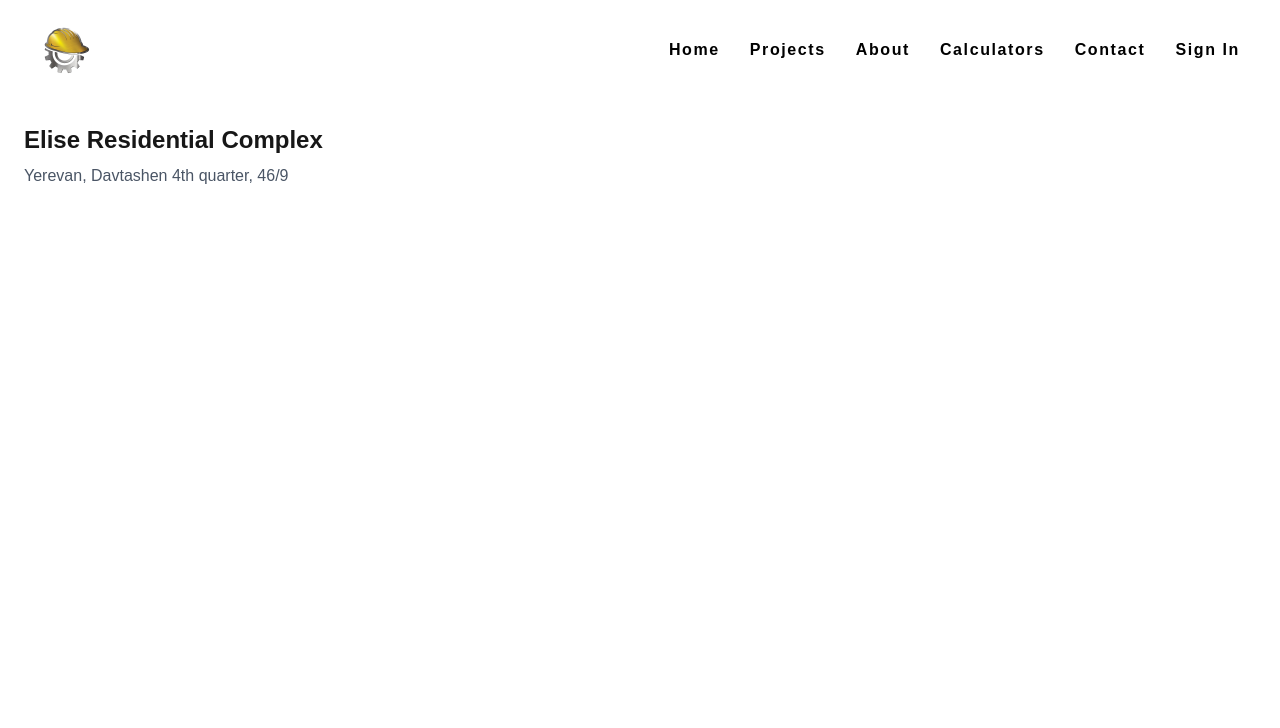
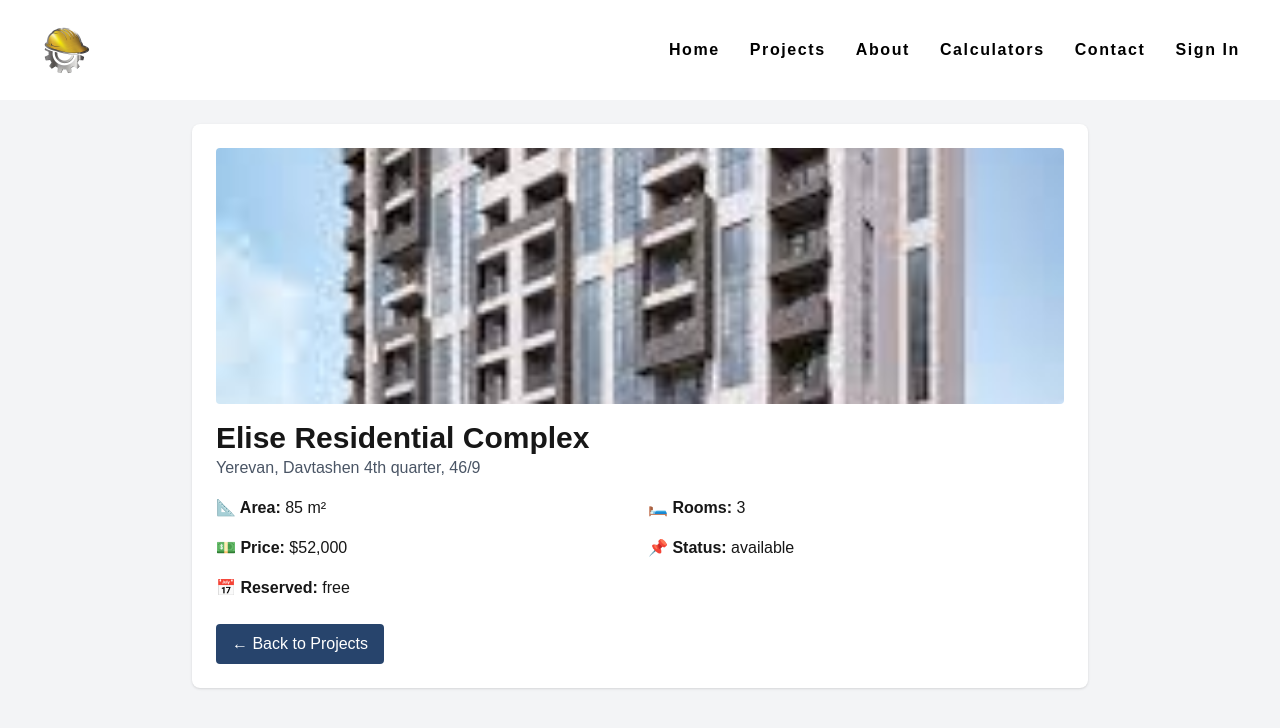
Before and after one commit to karart1981/construction-company-next, a Next.js app: page /projects/1 in a window 1280 px wide. Shown: the top 728 px of the page. Built offline with nearby package versions, Linux system fonts and the light colour scheme; data requests are answered from the project's data file.

Commit message:
I created details page,but there is typeError

```diff
--- a/src/app/projects/[id]/page.tsx
+++ b/src/app/projects/[id]/page.tsx
@@ -2,90 +2,78 @@
 
 import { useEffect, useState } from 'react';
 import { useParams } from 'next/navigation';
+import Image from 'next/image';
+import Link from 'next/link';
 
-export default function ProjectDetails() {
+interface Building {
+  id: number;
+  name: string;
+  area: number;
+  rooms: number;
+  price: number;
+  status: string;
+  reserved: string;
+  image: string;
+  location: string;
+}
+
+export default function ProjectDetailPage() {
   const params = useParams();
   const id = params?.id;
-  const [building, setBuilding] = useState<any>(null);
+  const [building, setBuilding] = useState<Building | null>(null);
   const [loading, setLoading] = useState(true);
-  const [error, setError] = useState<string | null>(null);
 
   useEffect(() => {
     if (!id) return;
 
-    fetch(`http://localhost:4000/buildings`)
+    fetch(`http://localhost:4000/buildings/${id}`)
       .then(res => res.json())
       .then(data => {
-        console.log('API response:', data);
-
-        // Handle case where data is an array or an object with 'buildings' property
-        const buildings = Array.isArray(data) ? data : data?.buildings;
-
-        if (!buildings) {
-          setError('Invalid API response structure.');
-          setLoading(false);
-          return;
-        }
-
-        const b = buildings.find((b: any) => b.id === parseInt(id as string));
-
-        if (!b) {
-          setError('Building not found.');
-        } else {
-          setBuilding(b);
-        }
-
+        setBuilding(data);
         setLoading(false);
       })
       .catch(err => {
         console.error(err);
-        setError('Failed to fetch buildings.');
         setLoading(false);
       });
   }, [id]);
 
-  const handleBuy = (aptId: number) => {
-    const updated = building.apartments.map((apt: any) =>
-      apt.id === aptId ? { ...apt, status: 'sold' } : apt
-    );
-    setBuilding({ ...building, apartments: updated });
-  };
+  if (loading) {
+    return <div className="p-10 text-center text-gray-600">Loading...</div>;
+  }
 
-  if (loading) return <div>Loading...</div>;
-  if (error) return <div className="text-red-600">{error}</div>;
-  if (!building) return <div>Building not found.</div>;
+  if (!building) {
+    return <div className="p-10 text-center text-red-500">Building not found</div>;
+  }
 
   return (
-    <div className="p-6">
-      <h1 className="text-2xl font-bold mb-2">{building.name}</h1>
-      <p className="text-gray-600 mb-6">{building.location}</p>
-      <div className="grid grid-cols-1 md:grid-cols-3 gap-4">
-        {building.apartments?.map((apt: any) => (
-          <div key={apt.id} className="border rounded p-4 shadow">
-            <h2 className="text-lg font-semibold">{apt.name}</h2>
-            <p>📐 {apt.area} m²</p>
-            <p>🛏️ {apt.rooms} rooms</p>
-            <p>💵 ${apt.price.toLocaleString()}</p>
-            <p>
-              Status:{" "}
-              <span
-                className={
-                  apt.status === 'available' ? 'text-green-600' : 'text-red-500'
-                }
-              >
-                {apt.status}
-              </span>
-            </p>
-            {apt.status === 'available' && (
-              <button
-                onClick={() => handleBuy(apt.id)}
-                className="mt-2 w-full bg-blue-600 text-white py-1 rounded hover:bg-blue-700"
-              >
-                Buy
-              </button>
-            )}
-          </div>
-        ))}
+    <div className="min-h-screen bg-gray-100 p-6">
+      <div className="max-w-4xl mx-auto bg-white p-6 rounded-lg shadow">
+        <Image
+          src={building.image}
+          alt={building.name}
+          width={800}
+          height={400}
+          className="w-full h-64 object-cover rounded"
+        />
+        <h1 className="text-3xl font-bold mt-4">{building.name}</h1>
+        <p className="text-gray-600 mb-2">{building.location}</p>
+
+        <div className="grid grid-cols-2 gap-4 mt-4">
+          <p><strong>📐 Area:</strong> {building.area} m²</p>
+          <p><strong>🛏️ Rooms:</strong> {building.rooms}</p>
+          <p><strong>💵 Price:</strong> ${building.price.toLocaleString()}</p>
+          <p><strong>📌 Status:</strong> {building.status}</p>
+          <p><strong>📅 Reserved:</strong> {building.reserved}</p>
+        </div>
+
+        <div className="mt-6">
+          <Link href="/projects">
+            <button className="bg-[#27446C] text-white px-4 py-2 rounded hover:bg-[#1d3550]">
+              ← Back to Projects
+            </button>
+          </Link>
+        </div>
       </div>
     </div>
   );
```
